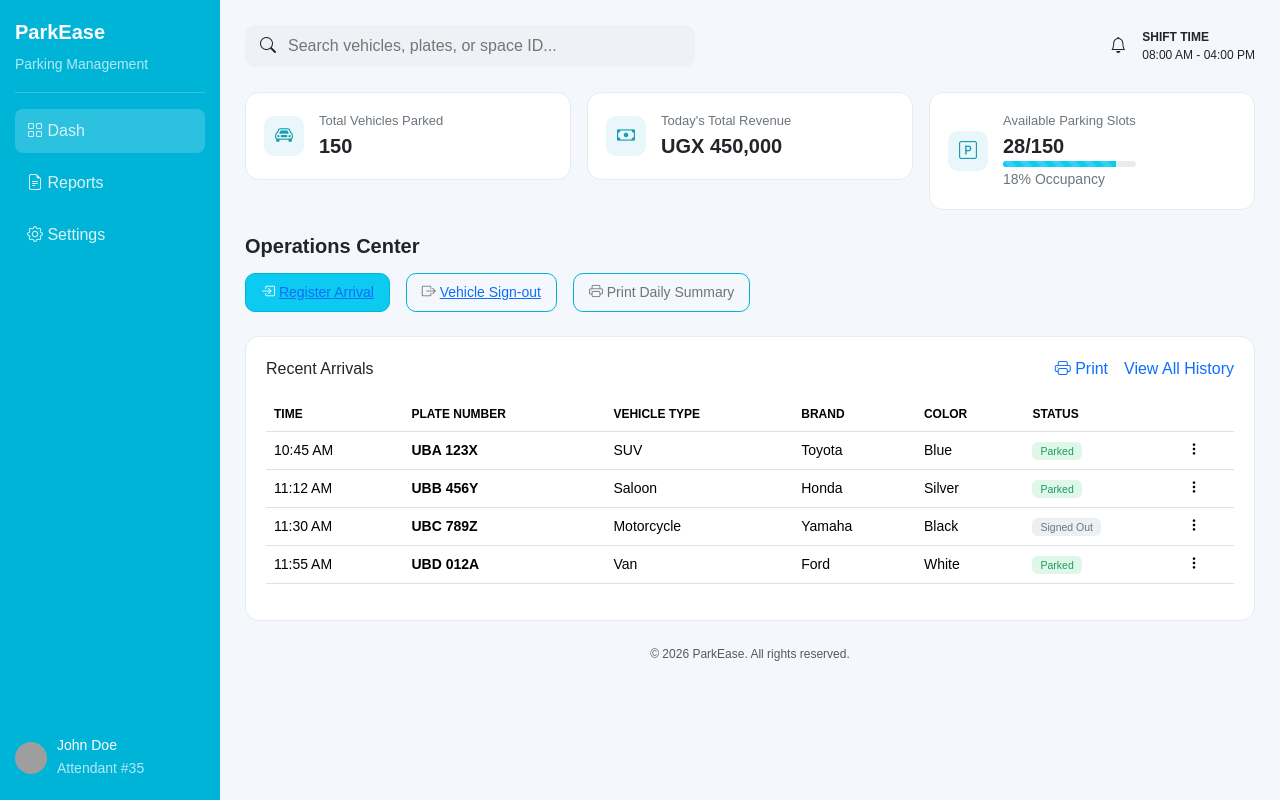
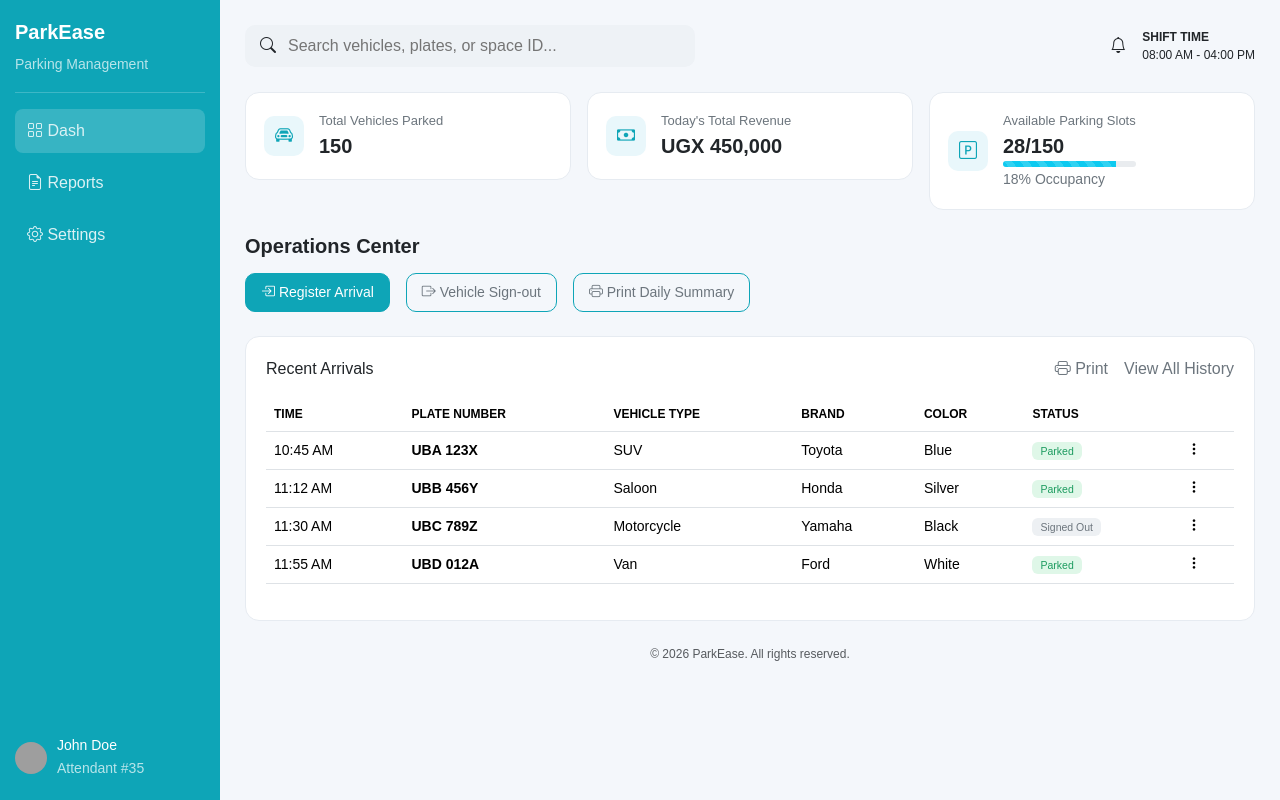
Before and after one commit to Modecai-dev/parkease-frontend, a plain HTML site: page dashboard.html in a window 1280 px wide. Drawn offline with nearby package versions, Linux system fonts and the light colour scheme; grey boxes are pictures that could not be loaded.

Commit message:
added some css to the page

```diff
--- a/css/dashboard.css
+++ b/css/dashboard.css
@@ -13,7 +13,7 @@ body {
   top: 0;
   height: 100vh; /* Full height */
   width: 220px;
-  background-color: #00b4d8; /* Sidebar color */
+  background-color: #0ea5b7; /* Sidebar color */
   color: white;
   padding: 20px 15px;
   display: flex;
@@ -99,7 +99,7 @@ body {
   align-items: center;
   justify-content: center;
   background: #e9f7fb;
-  color: #159db0;
+  color: #0ea5b7;
   font-size: 18px;
 }
 
@@ -125,12 +125,25 @@ body {
   border-radius: 10px;
   padding: 8px 15px;
   font-size: 14px;
-  border: 1px #00b4d8 solid;
+  border: 1px #0ea5b7 solid;
   cursor: pointer;
 }
 
+.btn1 {
+  background-color: #0ea5b7;
+}
+
+a {
+  text-decoration: none;
+  color: #6c757d;
+}
+
+.a1 {
+  color: white;
+}
+
 .operation-btn:hover {
-  background-color: #00b4d8;
+  background-color: #0ea5b7;
   border: none;
   color: white;
 }
```
